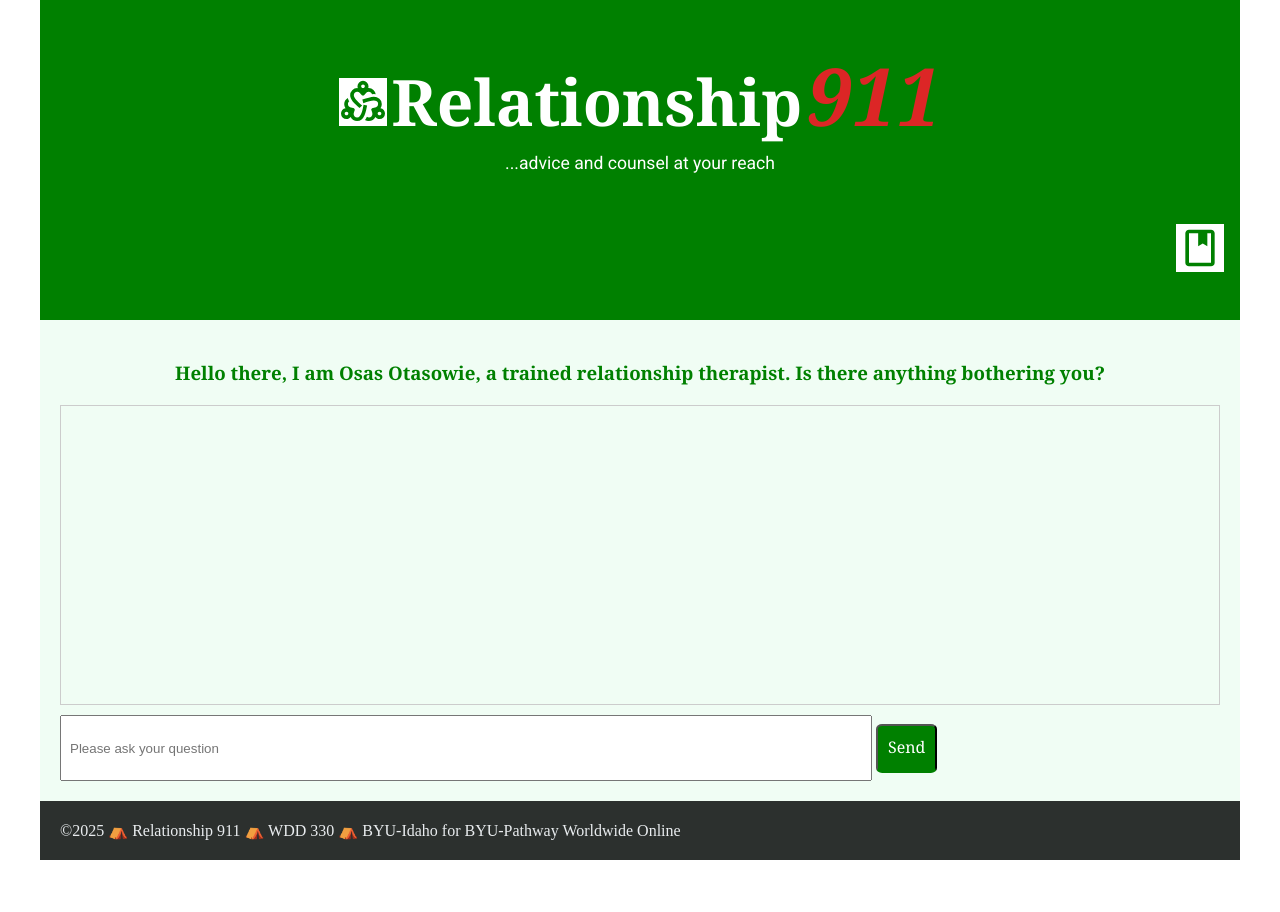
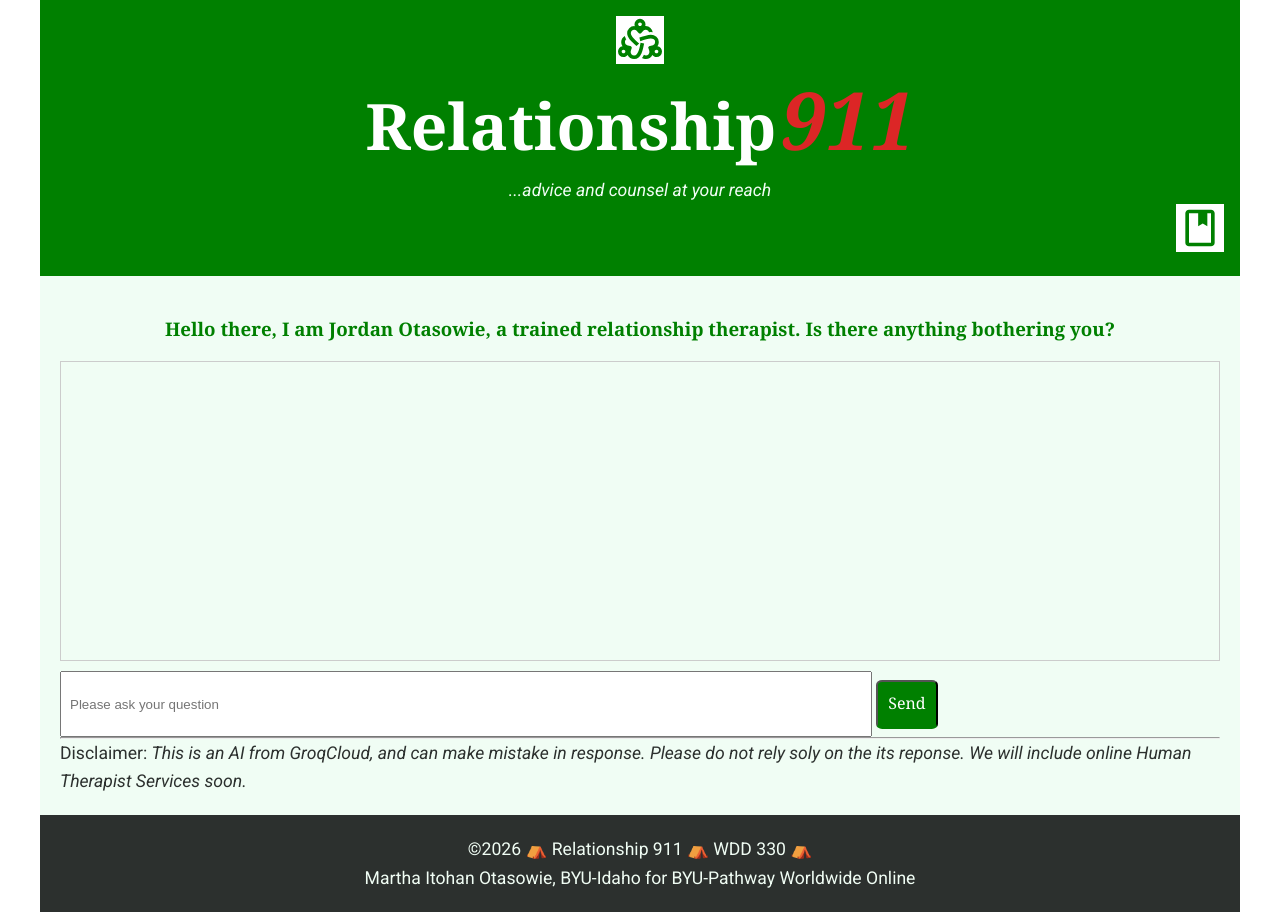
Before and after one commit to Marthagram/relationship911FinalProject, a website built with Vite: page src/specificCategory/aichat.html in a window 1280 px wide. Before the commit the page ends 860 px from the top, so only its background shows below. Built offline with nearby package versions, Linux system fonts and the light colour scheme; no server answers; files whose address does not match are found by name; a web font is replaced by a local one.

Commit message:
testing and modification

```diff
--- a/src/public/partials/footer.html
+++ b/src/public/partials/footer.html
@@ -1,2 +1,4 @@
-&copy;2025 ⛺ Relationship 911 ⛺ WDD 330 ⛺ BYU-Idaho for BYU-Pathway Worldwide
-Online
+<p>&copy;2026 ⛺ Relationship 911 ⛺ WDD 330 ⛺ </p>
+
+<p>Martha Itohan Otasowie, BYU-Idaho for BYU-Pathway Worldwide
+Online</p>
--- a/src/public/partials/header.html
+++ b/src/public/partials/header.html
@@ -1,16 +1,16 @@
-<div class="logo1">
+
   <img src="/images/sitelogo.svg" alt="picture of the site logo" />
 
   <a href="/index.html"
     ><span class="relationshipheading">Relationship</span>
-    <span class="emerheading"><i>911</i></span></a
-  >
-   <p>...advice and counsel at your reach</p>
-</div>
+  <span class="emerheading"><i>911</i></span></a>
+
+   <p><i>...advice and counsel at your reach</i></p>
+
 
 <a href="/favorite/index.html" class="logo2">
   <img
     src="/images/favoriteiconlogo.svg"
     alt="picture of bookmark icon logo"
-  /> </a
+  /></a
 >
--- a/src/scripts/favorite.js
+++ b/src/scripts/favorite.js
@@ -1,9 +1,12 @@
-import { getLocalStorage, loadHeaderFooter } from "./utils.mjs";
+import { getLocalStorage, loadHeaderFooter, alertMessage } from "./utils.mjs";
 
 loadHeaderFooter();
 
 function renderFavoriteContents() {
   const cartItems = getLocalStorage("so-cart");
+  if (cartItems === null){
+    alertMessage("Please, choose a favorite from the lists first");
+  }
   console.log(cartItems);
   const htmlItems = cartItems.map((item) => favoriteItemTemplate(item));
   document.querySelector(".fList").innerHTML = htmlItems.join("");
--- a/src/specificCategory/aichat.html
+++ b/src/specificCategory/aichat.html
@@ -9,11 +9,11 @@
       content="Martha Itohan Otasowie| WDD330 - Frontend Web Development II | Relationship 911, AI chat page"
     />
 
-    <meta name="author" content="Martha Itohan Otasowie" />
-    <!-- <meta property="og:title" content="Directory-WDD231 - Frontend Web Development 1">
-        <meta property="og:description" content="The first place and first impression of the site where events, businesses, current weather forcast and call to action are displayed">
-        <meta property="og:image" content="https://marthagram.github.io/wdd231/chamber/images/niger-agro-webp" >
-        <meta property="og:url" content="https://github.io/marthagram/wdd231/chamber"> -->
+      <meta name="author" content="Martha Itohan Otasowie"/>
+      <meta property="og:title" content="relationship911 final project(AI chat)-WDD 330- Frontend Web Development II">
+      <meta property="og:description" content="This is where a user communicates with AI as the relationship Therapist">
+      <meta property="og:image" content="https://marthagram.github.io/relationship911finalproject/src/public/images/landingpage-img.webp" >
+      <meta property="og:url" content="https://github.io/marthagram/relationship911finalproject/">
     <link rel="preconnect" href="https://fonts.googleapis.com" />
     <link rel="preconnect" href="https://fonts.gstatic.com" crossorigin />
     <link
@@ -29,11 +29,13 @@
 <body>
     <header id="main-header"></header>
     <main>
-      <h3>Hello there, I am Osas Otasowie, a trained relationship therapist. Is there anything bothering you?</h3>
+      <h3>Hello there, I am Jordan Otasowie, a trained relationship therapist. Is there anything bothering you?</h3>
 
         <div id="chatBox"></div>
         <input type="text" id="chatInput" placeholder="Please ask your question">
         <button id="sendBtn">Send</button>
+        <br> <hr>
+    <p>Disclaimer: <i>This is an AI from GroqCloud, and can make mistake in response. Please do not rely soly on the its reponse. We will include online Human Therapist Services soon.</i></p>
     </main>
 
     <footer id="main-footer"></footer>
--- a/src/styles/normalsized.css
+++ b/src/styles/normalsized.css
@@ -8,6 +8,7 @@
   --secondary-color: #DC2626 ;
   --accent-1: #F0FDF4;
   --accent-2: #2563EB;
+  --accent-3: #2c302e;
 
 }
 
@@ -27,19 +28,23 @@ footer {
 
 main{
   background-color: var(--accent-1);
+  font-family: var(--font-headings);
 }
 
 header {
   background-color: var(--primary-color);
-  color: white;
+
   padding: 1em;
-  height: 20em;
+  height: auto;
   font-family: var(--font-headings);
   margin: 5px;
   display: grid;
-  align-items: center;
-  justify-content: center;
-  grid-template-columns: 1fr 1fr;
+  align-self: center;
+  justify-items: center;
+
+}
+header p{
+  color: var(--accent-1);
 }
 
 h1,
@@ -58,7 +63,7 @@ h2, h3{
 
 p {
   font-family: var(--font-body);
-  color: #333;
+  color:var(--accent-3);
   line-height: 1.6;
 
   font-size: 1.1em;
@@ -90,16 +95,19 @@ button{
 header img{
   background-color: white;
   padding: 2px;
+
 }
 
 
 .relationshipheading {
+
   font-size: 4em;
   font-weight: bold;
   color: white;
-  font-family: amarinth, georgia;
+
 }
 .emerheading {
+
   font-size: 5em;
   font-weight: bold;
   color: var(--secondary-color);
@@ -108,15 +116,9 @@ header img{
 
 }
 
-.logo1{
-  grid-column: 1/3;
-}
-.logo1 p{
-  color: white;
-}
 
 .logo2{
-  grid-column: 2/3;
+
   justify-self: end;
 }
 /* landing page */
@@ -258,7 +260,7 @@ ol {
 
 #openForm{
   margin-top: 3em;
-  background-color: #2563EB;
+  background-color: var(--accent-2);
 
 }
 
@@ -333,9 +335,15 @@ ol {
 /* footer styles */
 
 footer {
-  background-color: #2c302e; /* Dark Charcoal Footer Background */
-  color: #e9ecef; /* Cool Light Gray for Main Text */
+  background-color: var(--accent-3) /* Dark Charcoal Footer Background */
 }
+
+footer p{
+    color: var(--accent-1);
+    display: flex;
+    justify-self: center;
+  }
+
 
 @media screen and (min-width: 500px) {
   header,
```
Also changed, not shown: src/favorite/index.html (+6 -5 lines), src/index.html (+7 -7 lines), src/specificCategory/comment.html (+5 -5 lines), src/specificCategory/index.html (+5 -6 lines).
